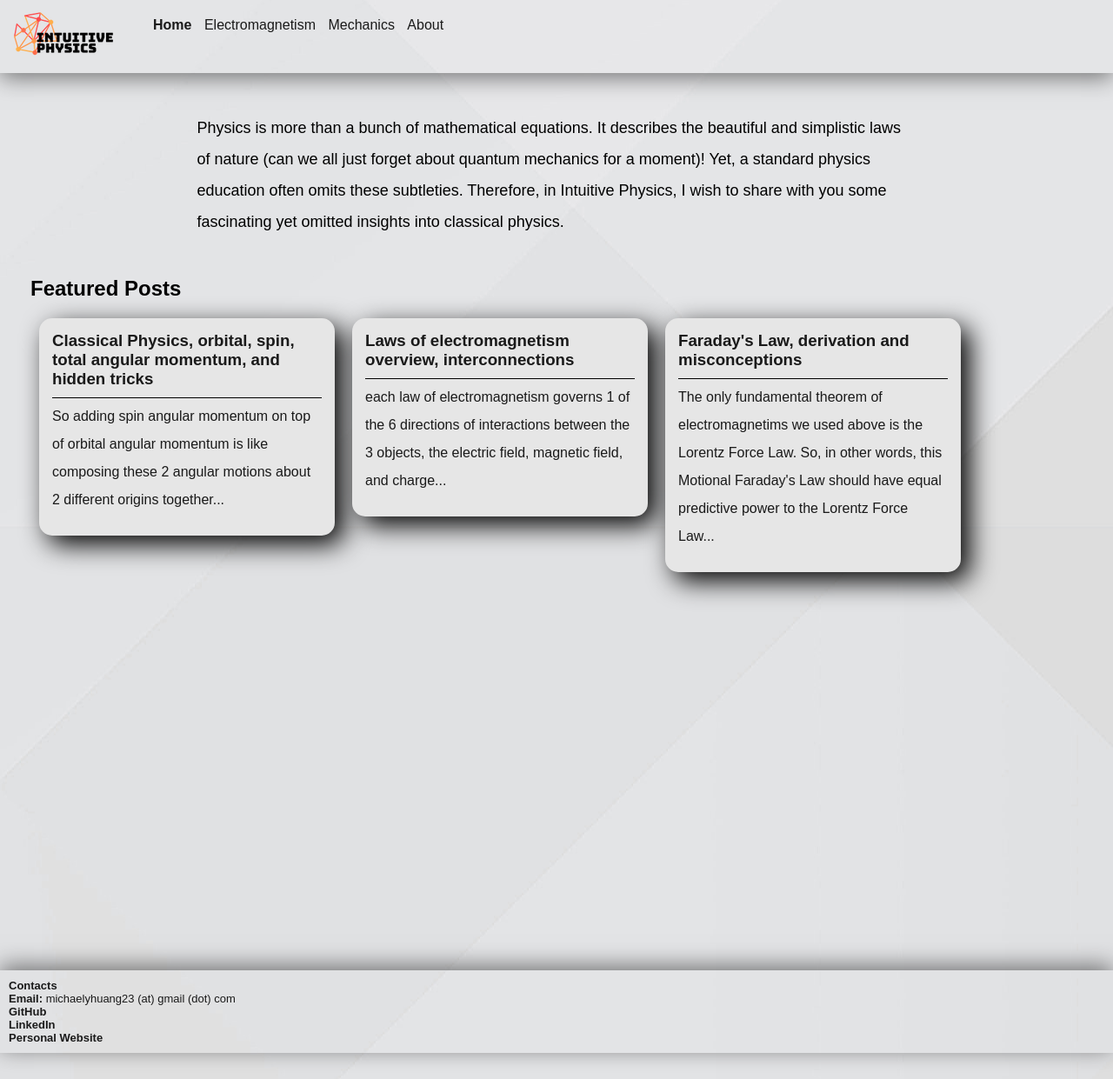
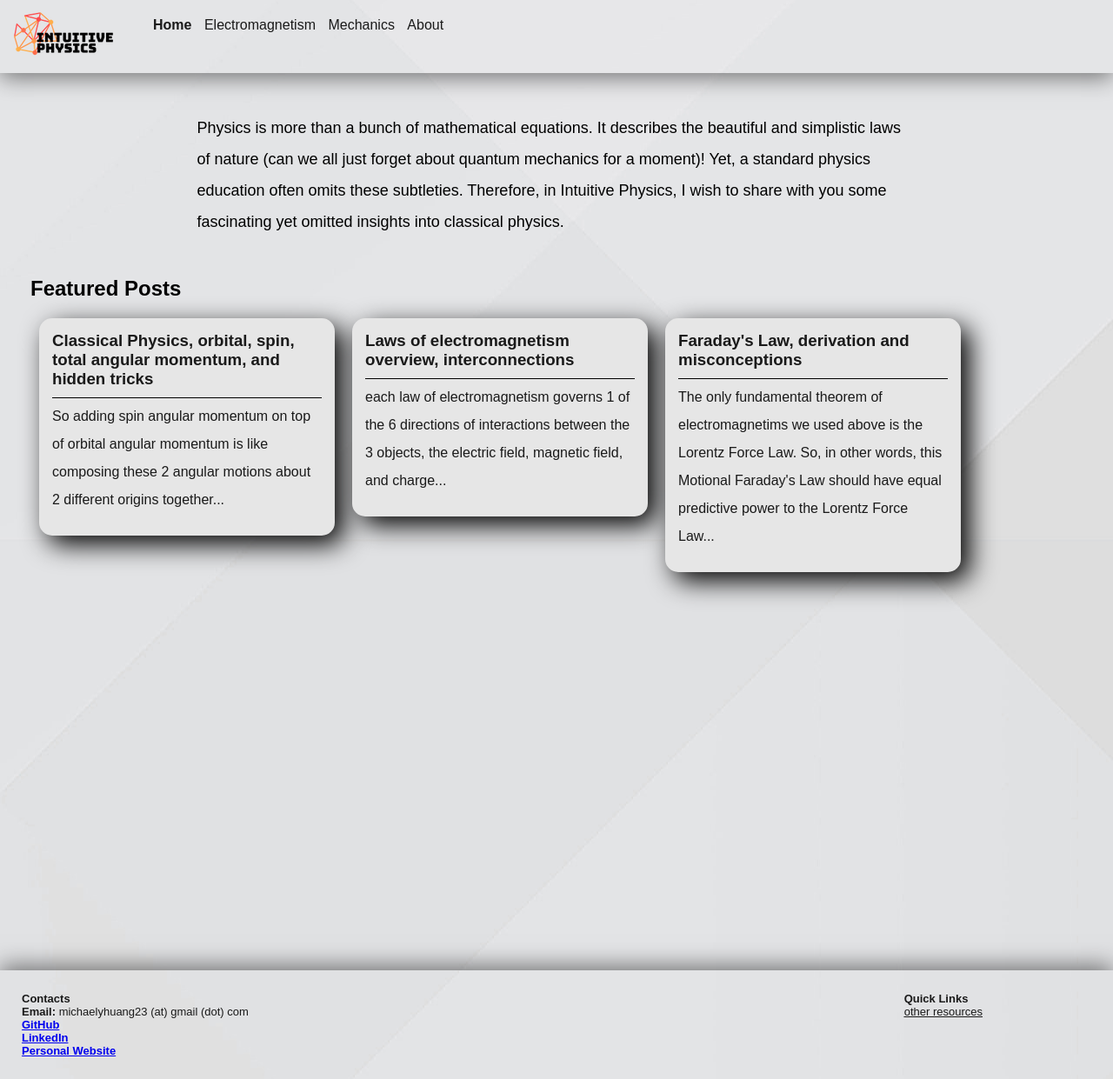
Before and after one commit to IntuitivePhysics/IntuitivePhysics, a Jekyll site: the page built from index.html, in a window 1280 px wide. Shown: the whole page at 87% size. Built offline with Jekyll 4.4.1, drawn with Linux system fonts in a browser that asks for light colours.

Commit message:
friend link

```diff
--- a/_layouts/navbar_page.html
+++ b/_layouts/navbar_page.html
@@ -48,7 +48,7 @@
     {{ content }}
 
     <footer>
-        <div class="flex-container">
+        <div class="flex-container space-out">
             <div class="flex-child contact">
                 <h4>Contacts</h4>
                 <p><b>Email: </b>michaelyhuang23 (at) gmail (dot) com</p>
@@ -62,6 +62,10 @@
                     <a href="https://michaelyhuang23.github.io"><b>Personal Website</b></a>
                 </div>
             </div>
+            <div class="flex-child contact">
+                <h4>Quick Links</h4>
+                <p><a href="otherblogs.html"><u>other resources</u></a></p>
+            </div>
         </div>
     </footer>
 </body>
--- a/_sass/main.scss
+++ b/_sass/main.scss
@@ -74,7 +74,6 @@ main{
 }
 
 .flex-container {
-    margin-top: 10px;
     display: flex;
     justify-content: start;
     flex-wrap: wrap;
@@ -82,9 +81,12 @@ main{
     width: 90%;
 }
 
+.space-out{
+    justify-content: space-between;
+}
+
 .flex-child {
     margin: 10px;
-
 }
 
 .post-box{
@@ -127,8 +129,20 @@ main{
     margin-bottom: 15px;
 }
 
+.padder{
+    padding-left:10%;
+    padding-right:10%;
+    padding-top:25px;
+    padding-bottom:25px;
+}
+
+.padder li{
+    margin-bottom:15px;
+}
+
 footer{
     margin-top: 35%;
+    padding:15px;
     box-shadow: 0px -5px 25px 0px rgba(0, 0, 0, 0.5);
     color: rgb(26, 26, 26);
 }
@@ -138,12 +152,12 @@ footer{
     font:italic;
 }
 
-.contact a{
+.head-content a{
     text-decoration: none;
     color: rgb(26, 26, 26);
 }
 
-.contact a:hover{
+.head-content a:hover{
     text-decoration: none;
     color: rgb(71, 71, 71);
 }
```
Also changed, not shown: otherblogs.html (added, +24 -0 lines).
